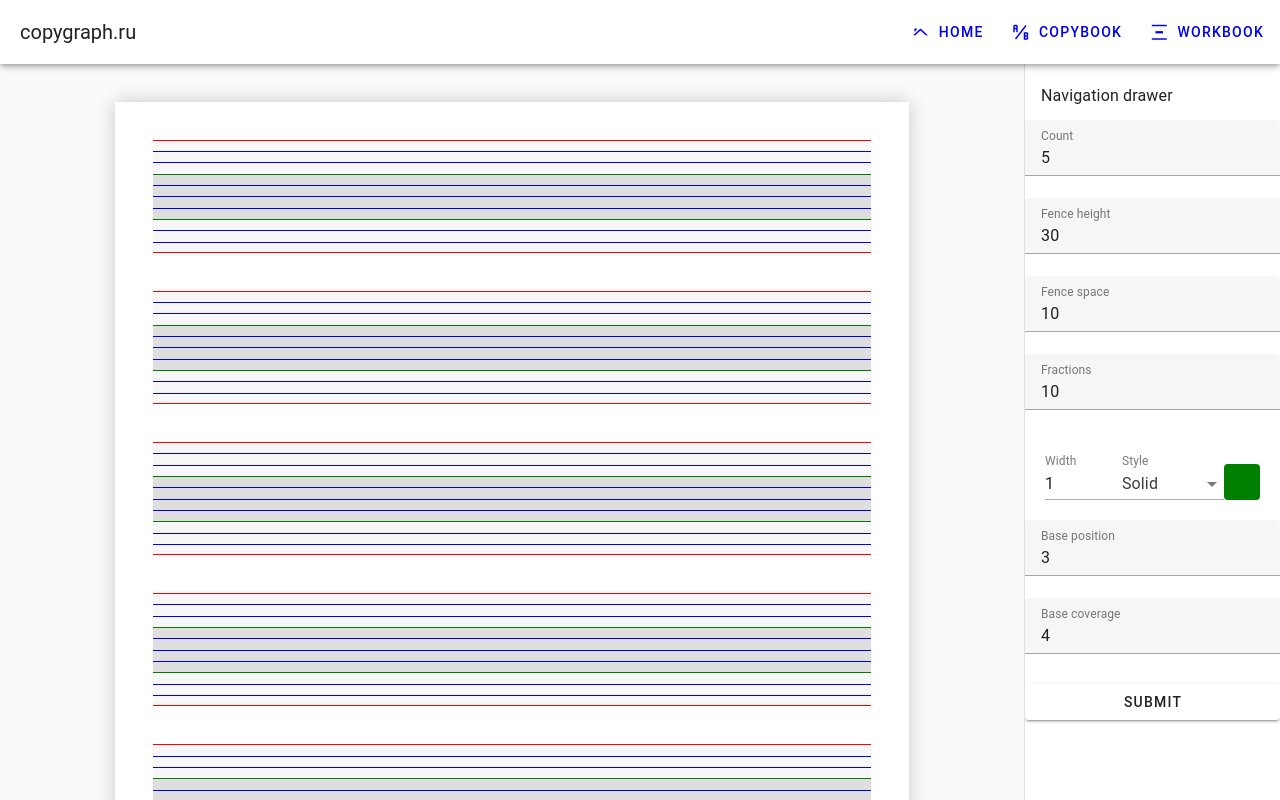
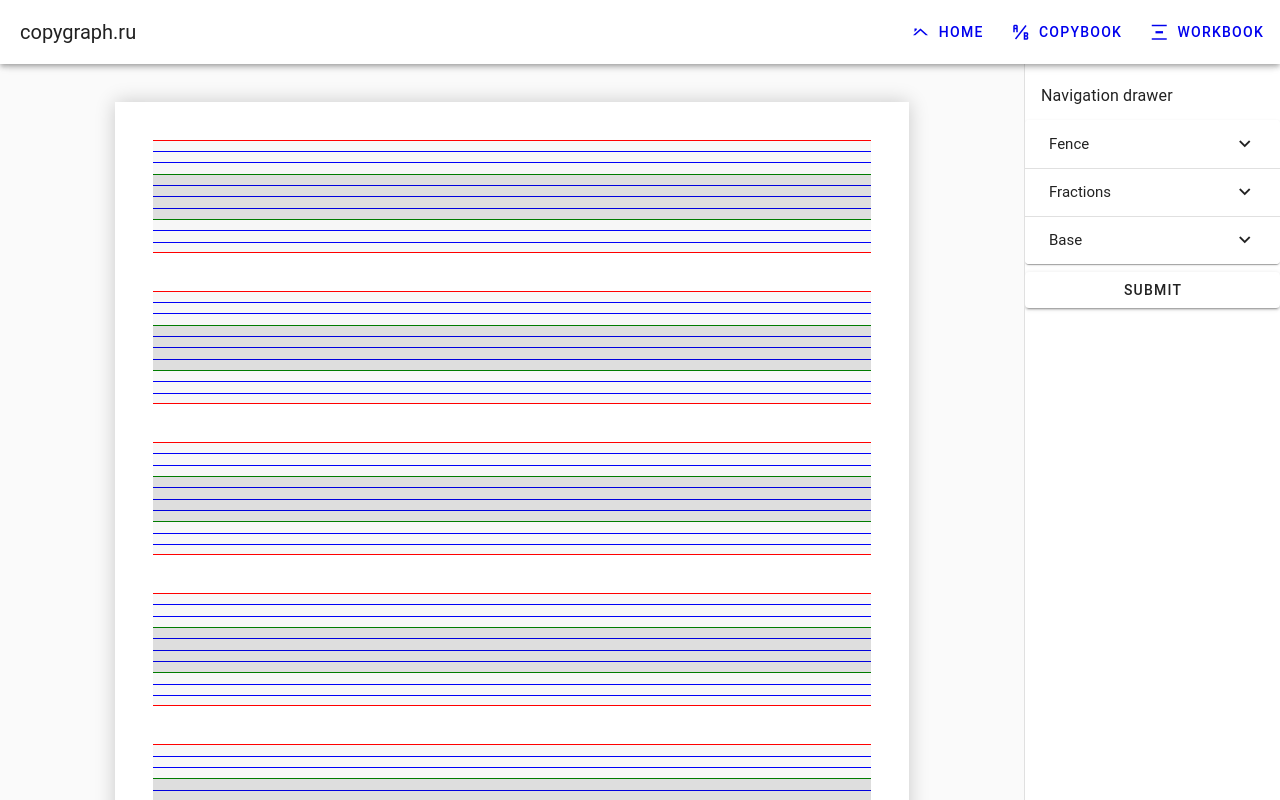
Before and after one commit to Loac/copygraph.ru, a Vue app: page /workbook in a window 1280 px wide. Shown: the top 800 px of the page. Built offline with nearby package versions, Linux system fonts and the light colour scheme.

Commit message:
expansion panel

```diff
--- a/src/views/WorkbookView.vue
+++ b/src/views/WorkbookView.vue
@@ -10,6 +10,12 @@
       <v-list-item title="Navigation drawer"></v-list-item>
 
       <v-form @submit.prevent>
+        <v-expansion-panels
+          variant="accordion"
+          :multiple="true">
+          <v-expansion-panel elevation="1">
+            <v-expansion-panel-title>Fence</v-expansion-panel-title>
+            <v-expansion-panel-text>
               <v-text-field
                 v-model.number="count"
                 label="Count"
@@ -28,15 +34,25 @@
                 :rules="rules"
                 @input="fence.update()"
               ></v-text-field>
+            </v-expansion-panel-text>
+          </v-expansion-panel>
+
+          <v-expansion-panel elevation="1">
+            <v-expansion-panel-title>Fractions</v-expansion-panel-title>
+            <v-expansion-panel-text>
               <v-text-field
                 v-model="fence.fractions"
                 label="Fractions"
                 type="number"
                 @input="fence.update()"
               ></v-text-field>
+            </v-expansion-panel-text>
+          </v-expansion-panel>
 
-
-        <div class="d-flex pa-5 align-end">
+          <v-expansion-panel elevation="1">
+            <v-expansion-panel-title>Base</v-expansion-panel-title>
+            <v-expansion-panel-text>
+              <div class="d-flex align-end">
                 <v-menu :close-on-content-click="false" :location="'center'">
                   <template v-slot:activator="{ props }">
                     <v-text-field
@@ -50,6 +66,7 @@
                       style="cursor: pointer"
                     ></v-text-field>
                   </template>
+
                   <v-card>
                     <v-card-text class="pa-5">
                       <v-slider
@@ -95,11 +112,6 @@
                 </v-menu>
               </div>
 
-
-
-
-
-
               <v-text-field
                 v-model="fence.basePosition"
                 label="Base position"
@@ -112,6 +124,10 @@
                 type="number"
                 @input="fence.update()"
               ></v-text-field>
+            </v-expansion-panel-text>
+          </v-expansion-panel>
+        </v-expansion-panels>
+
 
         <v-btn type="submit" block class="mt-2" @click="someMethod">Submit</v-btn>
       </v-form>
```
Lines whose indentation alone changed are shown as unchanged.
